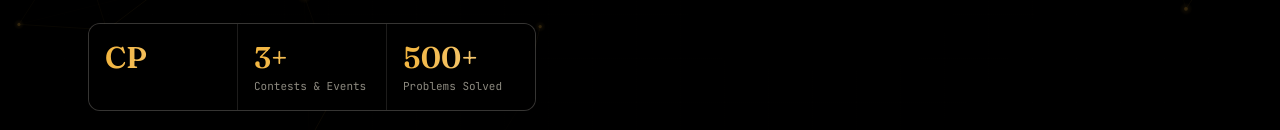
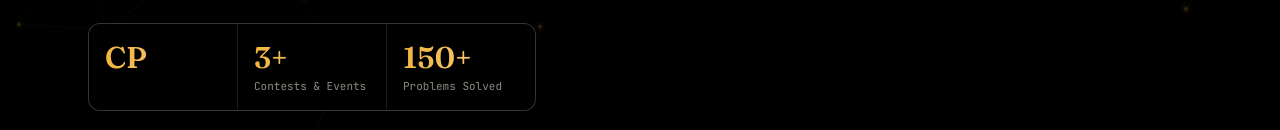
Before and after one commit to humaidi09/portfolio, a React (Vite) app: page / in a window 1280 px wide. Shown: the part 338-468 px from the top of the page. Built offline with nearby package versions, Linux system fonts and the light colour scheme; no server answers.

Commit message:
Set problems-solved stat to a realistic 150+
The hero/about headline read 500+, which overstated the real competitive-
programming total. Bring it down to an honest 150+.

```diff
--- a/src/components/Hero.jsx
+++ b/src/components/Hero.jsx
@@ -222,7 +222,7 @@ export default function Hero() {
               // not index), then the real problems-solved total as a literal.
               { label: '', value: 'CP', suffix: '' },
               contestStat,
-              { label: 'Problems Solved', value: '500', suffix: '+' },
+              { label: 'Problems Solved', value: '150', suffix: '+' },
             ]
               .filter(Boolean)
               .map((s) => (
--- a/src/data/portfolioData.js
+++ b/src/data/portfolioData.js
@@ -24,7 +24,7 @@ export const personalInfo = {
 
 export const stats = [
   { label: "Current CGPA", value: 3.85, suffix: " / 4.00" },
-  { label: "Problems Solved", value: 500, suffix: "+" },
+  { label: "Problems Solved", value: 150, suffix: "+" },
   { label: "Contests & Events", value: 3, suffix: "+" },
   { label: "Projects Built", value: 6, suffix: "" }
 ];
```
